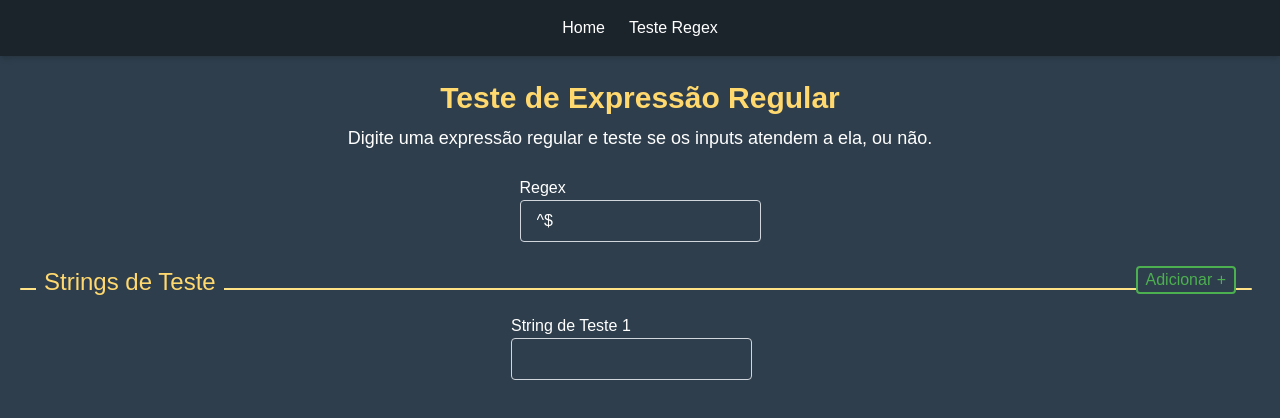
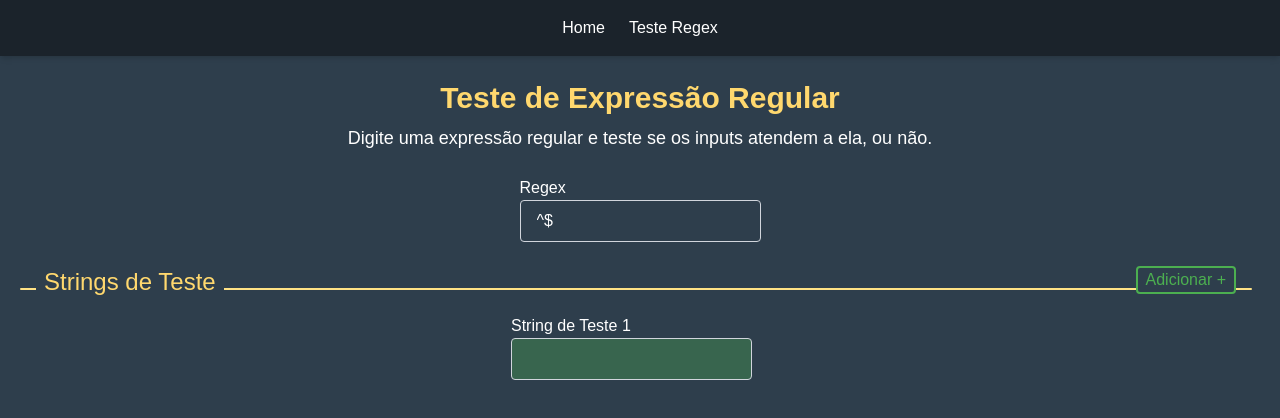
Before and after one commit to U-GCOMP/projeto-lftc, a Next.js app: page /teste-regex in a window 1280 px wide. Shown: the top 418 px of the page. Built offline with nearby package versions, Linux system fonts and the light colour scheme.

Commit message:
fix: client side error on dynamic render

```diff
--- a/src/app/(pages)/teste-regex/page.tsx
+++ b/src/app/(pages)/teste-regex/page.tsx
@@ -3,18 +3,11 @@
 import BaseScreen from "@/components/base-screen/base-screen";
 import TextInput from "@/components/text-input/text-input";
 import Image from "next/image";
-import { useEffect, useState } from "react";
+import { useState } from "react";
 
 export default function TesteRegexPage() {
   const [regex, setRegex] = useState("^$");
   const [testStringArray, setTestStringArray] = useState<string[]>([""]);
-
-  useEffect(() => {
-    testStringArray.forEach((testString, index) => {
-      testStringMatches(testString, index);
-    });
-  // eslint-disable-next-line react-hooks/exhaustive-deps
-  }, [regex, testStringArray.length]);
 
   const addTestString = () => {
     setTestStringArray([...testStringArray, ""]);
@@ -30,17 +23,6 @@
     const newArray = [...testStringArray];
     newArray[index] = value;
     setTestStringArray(newArray);
-
-    testStringMatches(value, index);
-  };
-
-  const testStringMatches = (value: string, index: number) => {
-    if (!RegExp(regex).test(value)) {
-      document.getElementById(`test-string-${index}`)?.style.setProperty("background-color", "var(--color-regex-error)");
-      return;
-    }
-
-    document.getElementById(`test-string-${index}`)?.style.setProperty("background-color", "var(--color-regex-success)");
   };
 
   return (
@@ -109,6 +91,7 @@
                   </button>
                 )}
                 <TextInput
+                  className={RegExp(regex).test(testString) ? "bg-regex-success" : "bg-regex-error"}
                   id={`test-string-${index}`}
                   label={`String de Teste ${index + 1}`}
                   value={testString}
--- a/src/components/text-input/text-input.tsx
+++ b/src/components/text-input/text-input.tsx
@@ -4,6 +4,7 @@
     value: string;
     onChange: (value: string) => void;
     placeholder?: string;
+    className?: string;
 }
 
 export default function TextInput(props: TextInputProps) {
@@ -13,7 +14,7 @@
             <input
                 id={props.id}
                 type="text"
-                className="flex flex-1 w-full px-4 py-2 border border-gray-300 focus:border-accent-300 rounded focus:outline-none focus:ring-1 focus:ring-accent-300"
+                className={`flex flex-1 w-full px-4 py-2 border border-gray-300 focus:border-accent-300 rounded focus:outline-none focus:ring-1 focus:ring-accent-300 ${props.className ?? ''}`}
                 placeholder={props.placeholder}
                 value={props.value}
                 onChange={(e) => props.onChange(e.target.value)}
```
